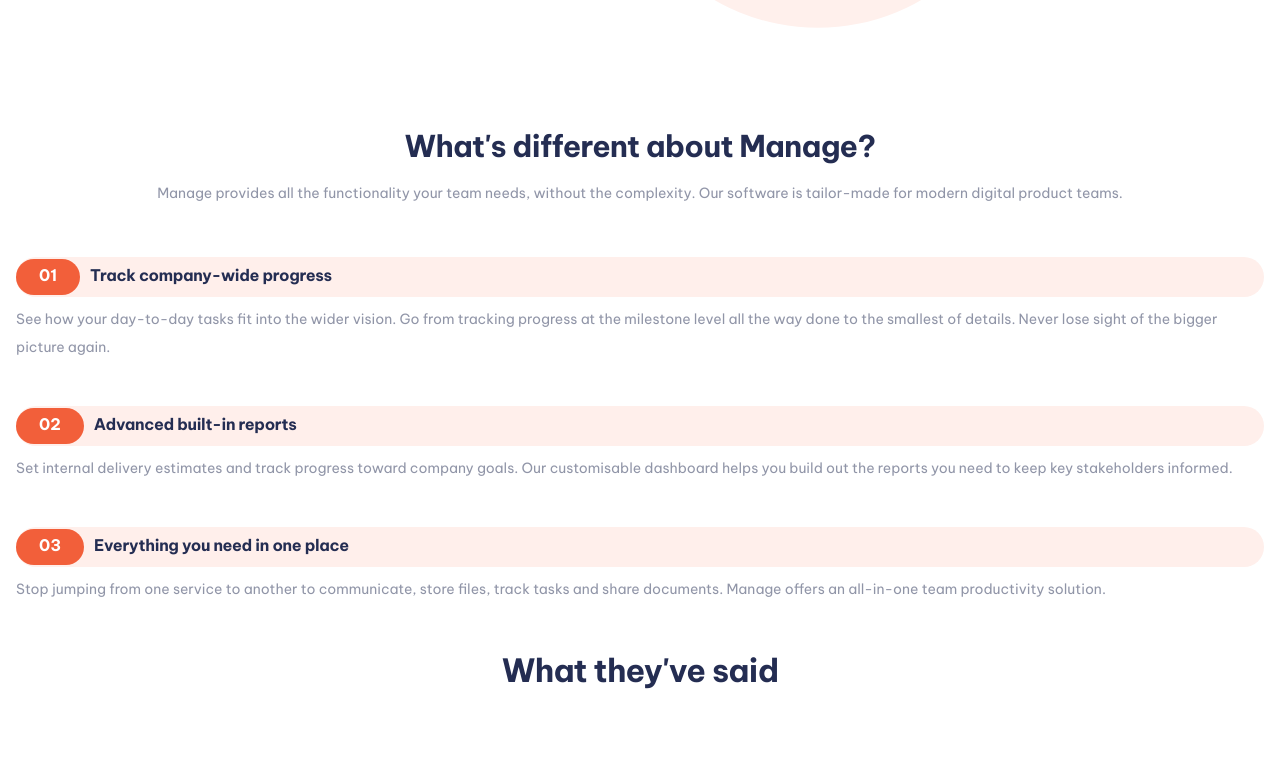
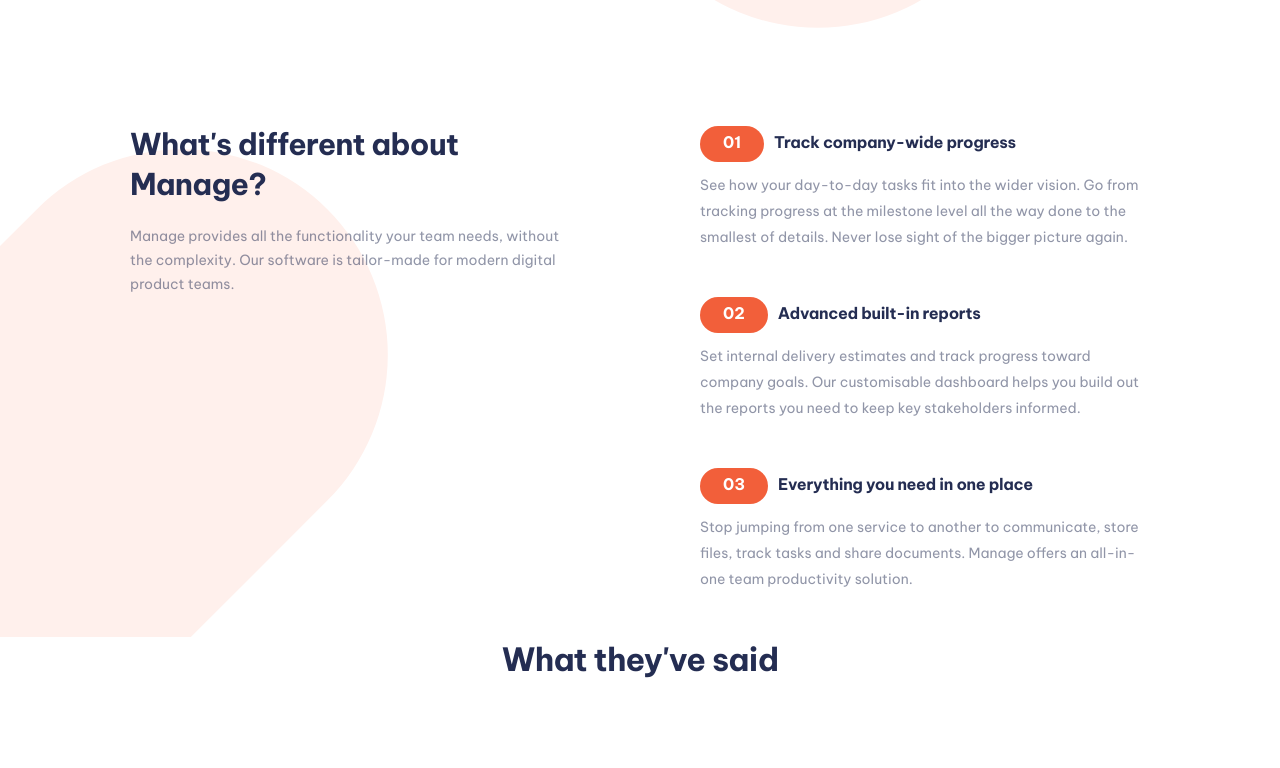
Before and after one commit to kpav33/manage-landing-page, a Next.js app: page / in a window 1280 px wide. Shown: the part 640-1408 px from the top of the page. Built offline with nearby package versions, Linux system fonts and the light colour scheme.

Commit message:
Add desktop styling for reasons section

```diff
--- a/components/ReasonsSection/ReasonsSection.module.css
+++ b/components/ReasonsSection/ReasonsSection.module.css
@@ -1,5 +1,24 @@
 .container {
     padding: 0px 16px;
+}
+
+@media only screen and (min-width: 992px) {
+    .container {
+        padding: 0px 130px;
+        background-image: url("/bg-tablet-pattern.svg");
+        background-repeat: no-repeat;
+        background-size: 60%;
+        background-position: bottom -280px left -380px;
+        overflow: visible;
+    }
+
+    .container > div {
+        display: grid;
+        grid-template: auto / 1fr 1fr;
+        gap: 120px;
+        max-width: 1440px;
+        margin: 0 auto;
+    }
 }
 
 .heading {
@@ -10,6 +29,15 @@
     text-align: center;
     color: var(--primaryBlue);
     padding: 0px 20px;
+}
+
+@media only screen and (min-width: 992px) {
+    .heading {
+        padding: 0px;
+        text-align: left;
+        margin-bottom: 20px;
+        line-height: 40px;
+    }
 }
 
 .reasonsContainer {
@@ -25,6 +53,14 @@
     opacity: 0.5;
 }
 
+@media only screen and (min-width: 992px) {
+    .text {
+        text-align: left;
+        padding: 0px;
+        line-height: 24px;
+    }
+}
+
 .reasonsTitle {
     background-color: var(--paleRed);
     font-weight: 700;
@@ -34,6 +70,12 @@
     padding: 6px 0px 10px 0px;
     border-radius: 39px;
 
+}
+
+@media only screen and (min-width: 992px) {
+    .reasonsTitle {
+        background-color: white;
+    }
 }
 
 .reasonsTitle span {
@@ -52,3 +94,9 @@
     opacity: 0.5;
     margin-top: 8px;
 }
+
+@media only screen and (min-width: 992px) {
+    .reasonsText {
+        line-height: 26px;
+    }
+}
--- a/components/ReasonsSection/index.js
+++ b/components/ReasonsSection/index.js
@@ -6,7 +6,10 @@ export default function ReasonsSection() {
   return (
     <section className={styles.container}>
       <div>
-        <h2 className={styles.heading}>What&apos;s different about Manage?</h2>
+        <div>
+          <h2 className={styles.heading}>
+            What&apos;s different about Manage?
+          </h2>
           <p className={styles.text}>
             Manage provides all the functionality your team needs, without the
             complexity. Our software is tailor-made for modern digital product
@@ -40,9 +43,10 @@ export default function ReasonsSection() {
             </div>
             <p className={styles.reasonsText}>
               Stop jumping from one service to another to communicate, store
-            files, track tasks and share documents. Manage offers an all-in-one
-            team productivity solution.
+              files, track tasks and share documents. Manage offers an
+              all-in-one team productivity solution.
             </p>
+          </div>
         </div>
       </div>
     </section>
```
Lines whose indentation alone changed are shown as unchanged.
